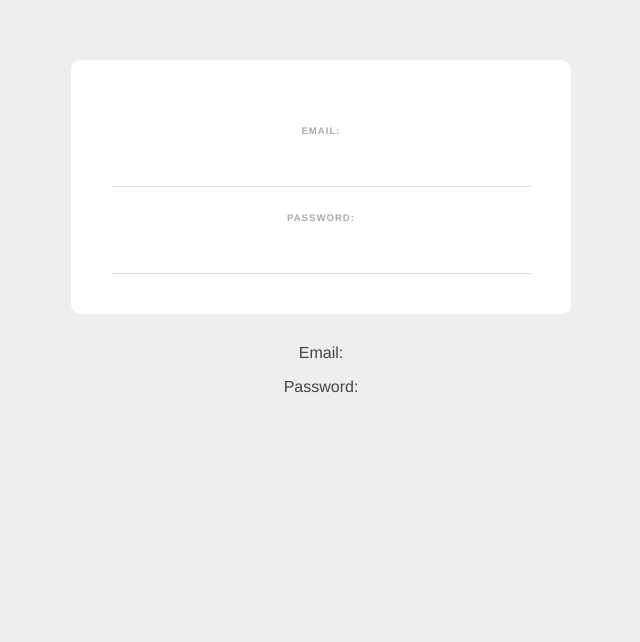
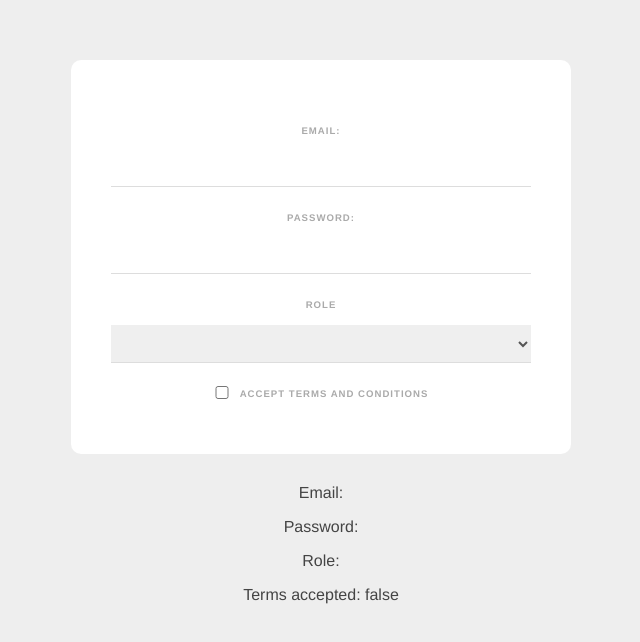
Before and after one commit to MrFlava/vuejs_studing_project, a Vue app: page / in a window 1280 px wide. Shown: the top 642 px of the page, without its empty margins (319-959 px from the left). Built offline with nearby package versions, Linux system fonts and the light colour scheme.

Commit message:
Adding select and checkbox for the form

```diff
--- a/src/components/SignupForm.vue
+++ b/src/components/SignupForm.vue
@@ -7,9 +7,22 @@
     <input type="email" required  v-model="email"/>
     <label>Password:</label>
     <input type="password" required  v-model="password"/>
+
+    <label>Role</label>
+    <select v-model="role">
+      <option value="Web Developer">Web Developer</option>
+      <option value="Web Designer">Web Designer</option>
+    </select>
+
+   <div class="terms">
+     <input type="checkbox" v-model="terms" required>
+     <label>Accept terms and conditions</label>
+   </div>
   </form>
   <p>Email: {{ email }}</p>
   <p>Password: {{ password }}</p>
+  <p>Role: {{ role }}</p>
+  <p>Terms accepted: {{ terms }}</p>
 </template>
 
 <script>
@@ -17,7 +30,9 @@ export default {
   data() {
     return {
       email: '',
-      password: ''
+      password: '',
+      role: '',
+      terms: false
     }
   }
 }
@@ -41,7 +56,7 @@ export default {
     letter-spacing: 1px;
     font-weight: bold;
   }
-  input {
+  input, select {
     display: block;
     padding: 10px 6px;
     width: 100%;
@@ -50,4 +65,12 @@ export default {
     border-bottom: 1px solid #ddd;
     color: #555;
   }
+
+  input[type="checkbox"] {
+    display: inline-block;
+    width: 16px;
+    margin: 0 10px 0 0;
+    position: relative;
+    top: 2px;
+  }
 </style>
```
